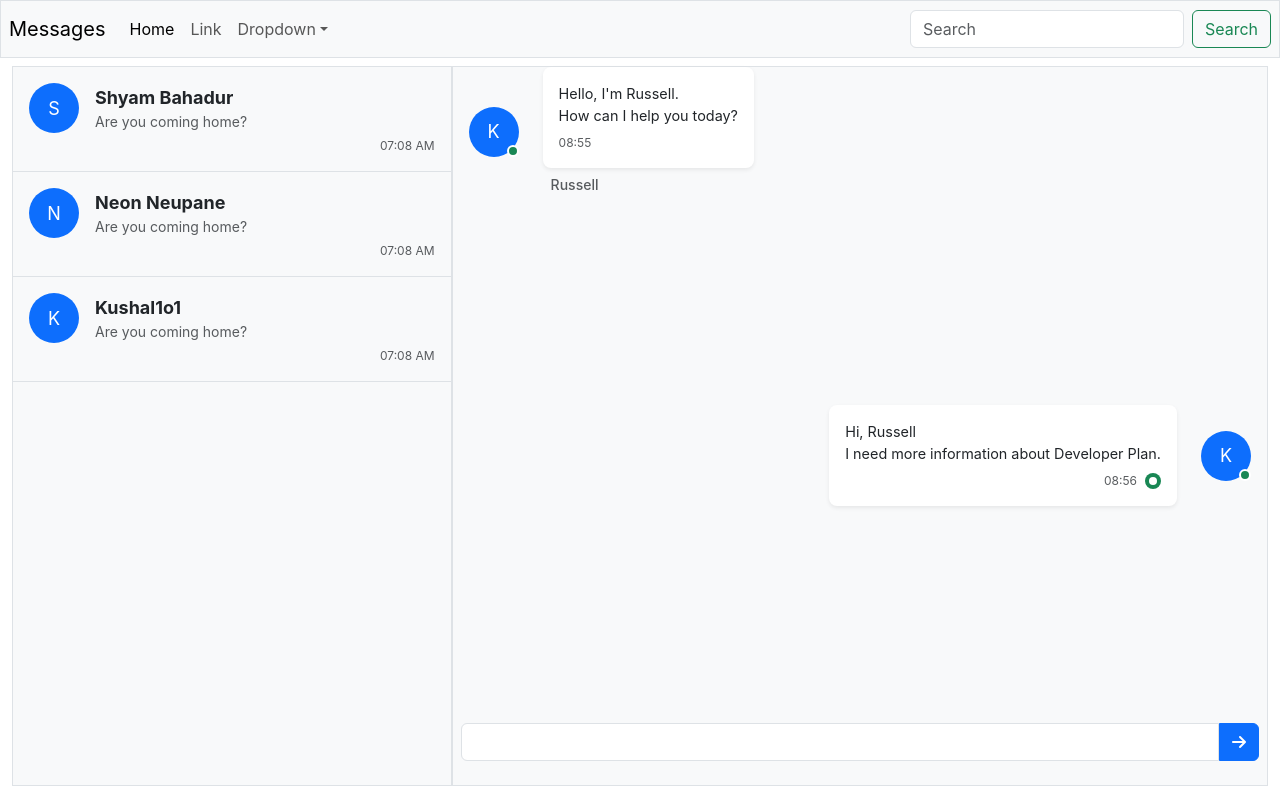
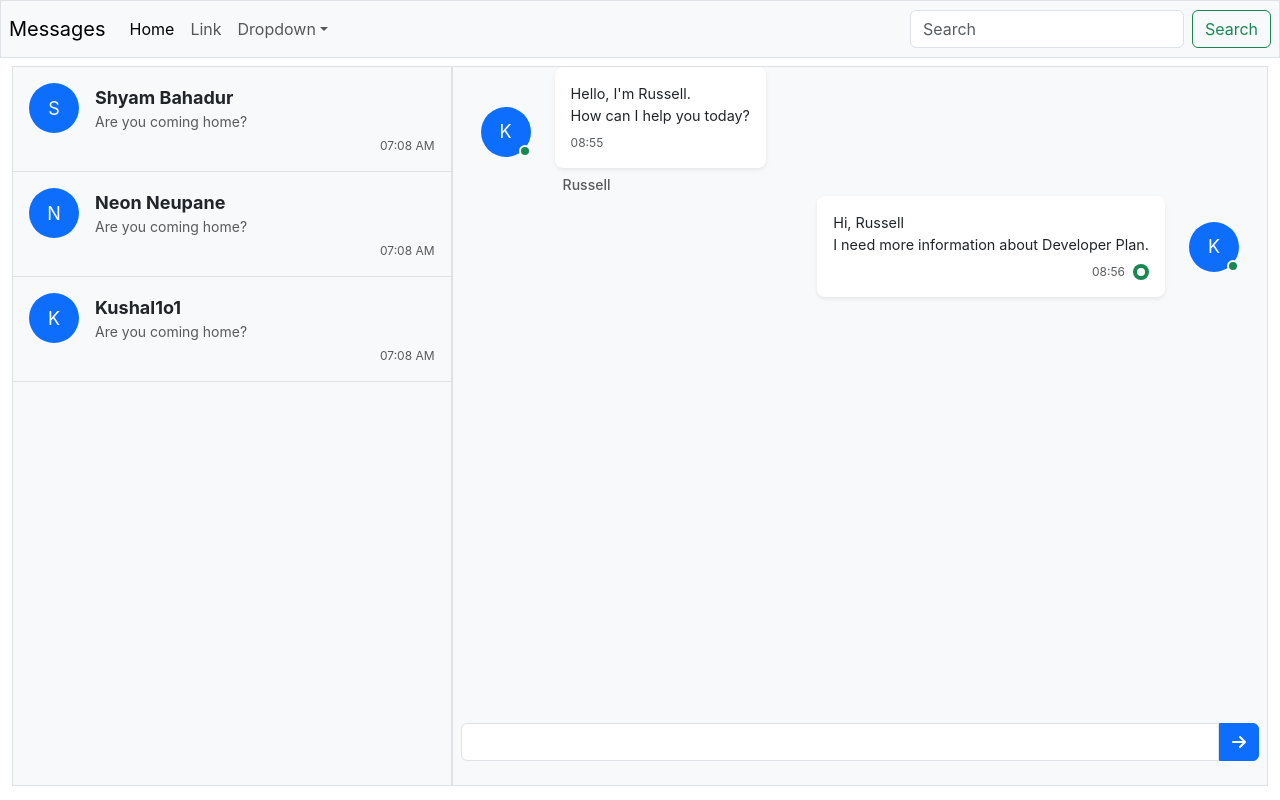
Before and after one commit to Neon17/Wispr, a React (Create React App) app in the folder frontend/: page / in a window 1280 px wide. Built offline with nearby package versions, Linux system fonts and the light colour scheme; no server answers.

Commit message:
STYLE: gap in messages made

```diff
--- a/frontend/src/components/Home.js
+++ b/frontend/src/components/Home.js
@@ -211,10 +211,13 @@ function App() {
 
 
         <div className='border d-flex flex-column justify-content-between' style={{ width: '65%' }}>
+
+          <div className='container-fluid'>
+
             {messages.map(message => (
               <div
                 key={message.id}
-              className={`d-flex align-items-center mb-4 ${message.isUser ? 'flex-row-reverse' : ''}`}
+                className={`d-flex align-items-center ${message.isUser ? 'flex-row-reverse' : ''}`}
               >
                 <div className="position-relative me-3 ms-3">
                   <div
@@ -257,6 +260,8 @@ function App() {
                 </div>
               </div>
             ))}
+
+          </div>
 
 
           {/* --------------------------------- */}
```
Lines whose indentation alone changed are shown as unchanged.
